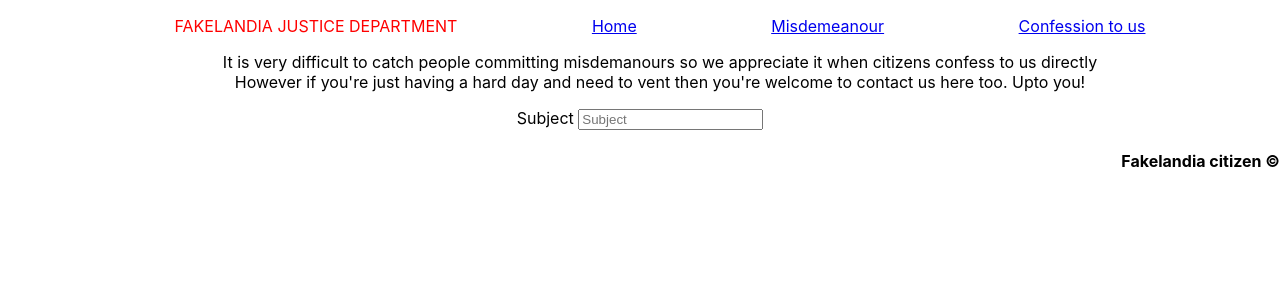
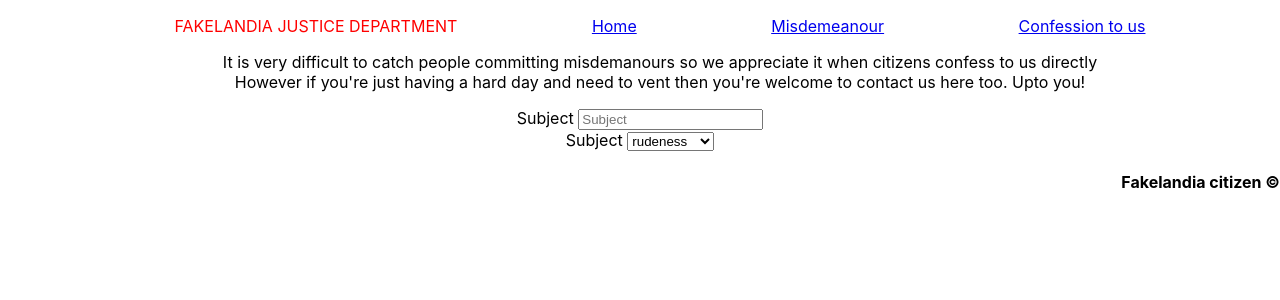
Before and after one commit to jeyanthi-sm/lm-code-intro-react-router-fakelandia, a React (Create React App) app: page /Confession in a window 1280 px wide. Shown: the top 300 px of the page. Built offline with nearby package versions, Linux system fonts and the light colour scheme.

Commit message:
Added ContactReason component and their test cases for Confession screen

```diff
--- a/src/components/Confession.tsx
+++ b/src/components/Confession.tsx
@@ -1,5 +1,7 @@
 import { useState } from "react";
 import ConfessionSubject from "./ConfessionSubject";
+import ContactReason from "./ContactReason";
+
 const Confession:React.FC = () => {
 type formData = {
     subject:string;
@@ -19,11 +21,18 @@ return (
     <li> However if you're just having a hard day and need to vent then you're welcome to contact us here too. Upto you!  </li>
 </ul>
 </div>
+<div className="FormInput">
 <ConfessionSubject subjectValue="Subject" onChangeHandler={ (e) => {
     const newFormInput = {...formInput};
     newFormInput.subject = e;
     setFormInput(newFormInput);
 }}/>
+<ContactReason reason="lift" onChangeHandler={ (e) => {
+    const newFormInput = {...formInput};
+    newFormInput.contactReason = e;
+    setFormInput(newFormInput);
+}}/>
+</div>
 </>
 )
 }
--- /dev/null
+++ b/src/components/ContactReason.tsx
@@ -0,0 +1,44 @@
+import { type } from "os";
+import React, { useState } from "react"
+import { MISDEMEANOURS, JUST_TALK } from "../types/misdemeanours.types"
+export interface ContactReasonProps {
+    reason:string;
+    onChangeHandler: (reason:string) => void;
+}
+
+const ALLMISDEMEANOURS  = [...MISDEMEANOURS, JUST_TALK];
+
+const ContactReason:React.FC<ContactReasonProps> = (inputContactReasonProps) => {
+    const [demeanourSelect, setDemeanourSelect] = useState();
+    const [errorValidation, setErrorValidation] = useState("");
+    const contactReasonValidation :(value:string) => string = (value ) => {
+
+        if (value === typeof ALLMISDEMEANOURS) return "OK";
+        else return "ERROR! Not a Valid Value";
+    };
+
+return (
+<>
+<label htmlFor="SubjectLineId">Subject </label>
+<select>
+{ typeof ALLMISDEMEANOURS &&  ALLMISDEMEANOURS.map((misdemvalue, index) => {
+return  <option key={index} value = {demeanourSelect} onChange={(e) =>{
+    const errorMessage = contactReasonValidation(misdemvalue);
+    setErrorValidation(errorMessage);
+    inputContactReasonProps.onChangeHandler(misdemvalue);
+  }
+
+
+
+
+}> { misdemvalue }</option>
+
+})}
+</select>
+{errorValidation}
+<div> {errorValidation}</div>
+
+</>
+)
+}
+export default ContactReason;
```
Also changed, not shown: 1 other file (tests, documents, lock files or other folders).
